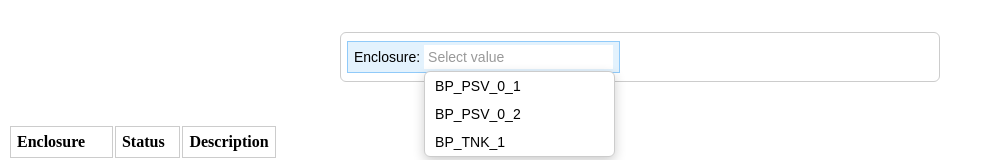
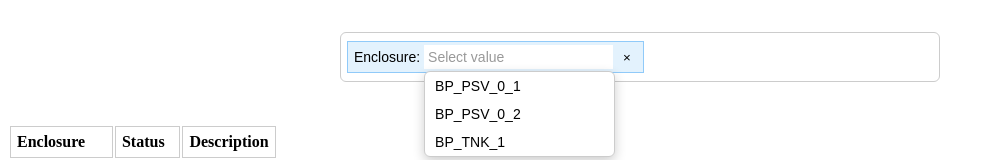
Before and after one commit to sakthivelreth/angular-facets-5-More-dropdown-at-end, an Angular app: page / in a window 1280 px wide. Both pictures are taken after a click on the item "Enclosure". Shown: the top 160 px of the page, without its empty margins (0-993 px from the left). Built offline with nearby package versions, Linux system fonts and the light colour scheme.

Commit message:
Added x icon at the end of the column and value container to remove the selections

```diff
--- a/src/app/faceted-search/faceted-search.component.css
+++ b/src/app/faceted-search/faceted-search.component.css
@@ -115,7 +115,7 @@
   text-overflow: ellipsis;
 }
 
-.chip button {
+.chip button, .token button {
   background: transparent;
   border: none;
   cursor: pointer;
--- a/src/app/faceted-search/faceted-search.component.html
+++ b/src/app/faceted-search/faceted-search.component.html
@@ -27,6 +27,7 @@
               </li>
             </ul>
           </span>
+          <button (click)="removeColumn(col)">×</button>
         </span>
       </ng-container>
 
--- a/src/app/faceted-search/faceted-search.component.ts
+++ b/src/app/faceted-search/faceted-search.component.ts
@@ -127,6 +127,10 @@ export class FacetFilterComponent implements OnInit, OnDestroy, AfterViewChecked
     this.showDropdown.set(true);
   }
 
+  removeColumn(col: Column) {
+    this.resetInput();
+  }
+
   selectColumn(col: Column) {
     this.selectedColumn.set(col);
     this.inputValue.set('');
--- a/src/global_styles.css
+++ b/src/global_styles.css
@@ -1,6 +1,6 @@
 /* Add application styles & imports to this file! */
 .highlight {
-  background-color: yellow;
+  color: #0076ce;
   font-weight: bold;
 }
 
```
